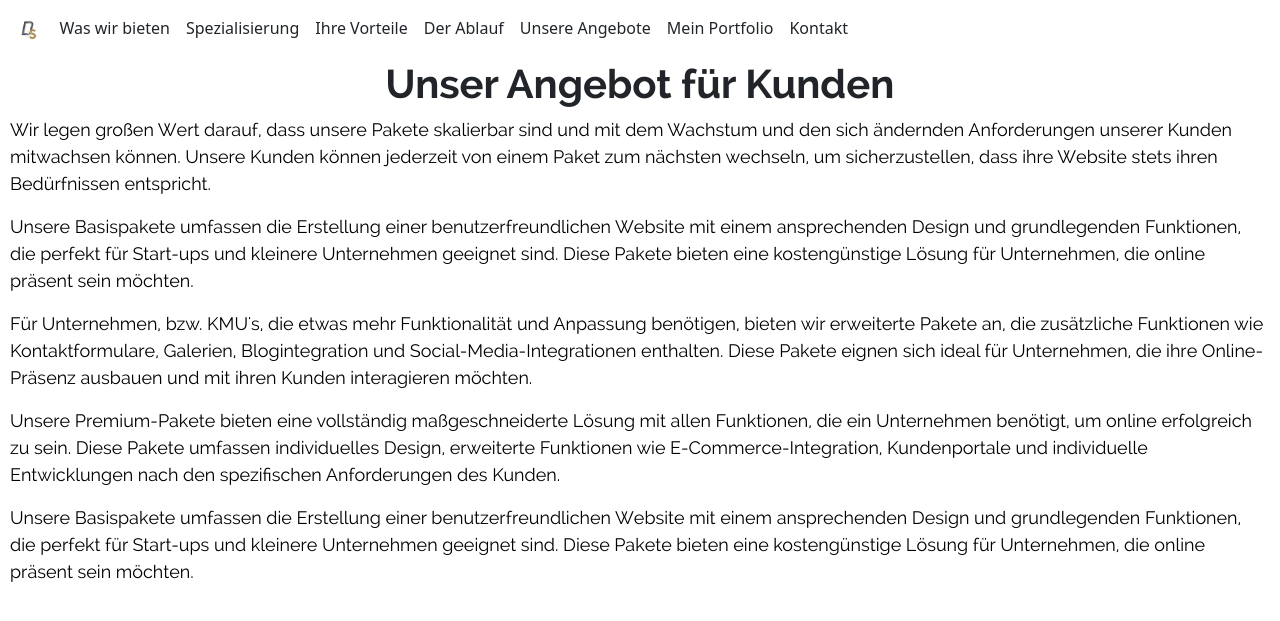
After one commit to stefan44atvie/webdesign.digitaleseele.at, a PHP site: page /angebote.php in a window 1280 px wide. The commit adds this page. Shown: the top 621 px of the page. Run offline with PHP 8.4, Linux system fonts and the light colour scheme.

Commit message:
some styling updates

```diff
--- /dev/null
+++ b/angebote.php
@@ -0,0 +1,108 @@
+<?php
+    // require "components/database/db_connect.php";
+
+
+?>
+
+<!DOCTYPE html>
+<html lang="de">
+<head>
+    <meta charset="UTF-8">
+    <meta name="viewport" content="width=device-width, initial-scale=1.0">
+    <!-- <link rel="stylesheet" href="components/css/styles.css"> -->
+    <link rel="stylesheet" href="components/css/webdesign_styles.css">
+    <link href="https://cdn.jsdelivr.net/npm/bootstrap@5.3.2/dist/css/bootstrap.min.css" rel="stylesheet" integrity="sha384-T3c6CoIi6uLrA9TneNEoa7RxnatzjcDSCmG1MXxSR1GAsXEV/Dwwykc2MPK8M2HN" crossorigin="anonymous">
+    <title>Webdesign Digitale Seele</title>
+</head>
+<body class="">
+<nav id="main-navbar" class="navbar navbar-expand-md fixed-top bg-white shadow-0">
+  <!-- Container wrapper -->
+  <div class="container-fluid">
+    <!-- Toggle button -->
+    <button data-mdb-collapse-init class="navbar-toggler" type="button" data-mdb-toggle="collapse"
+            data-mdb-target="#navbarSupportedContent" aria-controls="navbarSupportedContent" aria-expanded="false"
+            aria-label="Toggle navigation">
+      <i class="fas fa-bars"></i>
+    </button>
+
+    <!-- Collapsible wrapper -->
+    <div class="collapse navbar-collapse" id="navbarSupportedContent">
+    <ul class="navbar-nav me-auto mb-2 mb-lg-0">
+    <a class="navbar-brand me-1" href="index.php"><img src="components/media/logo/D&S_Logo_200x115.jpg" height="20px" alt="Logo" loading="lazy" /></a>
+        <li class="nav-item">
+            <a class="nav-link text-dark" href="weoffer.php">Was wir bieten</a>
+        </li>
+        <li class="nav-item">
+            <a class="nav-link text-dark" href="weoffer.php#offers">Spezialisierung</a>
+        </li>
+        <li class="nav-item">
+            <a class="nav-link text-dark" href="weoffer.php#vorteile">Ihre Vorteile</a>
+        </li>
+        <li class="nav-item">
+            <a class="nav-link text-dark" href="weoffer.php#ablauf">Der Ablauf</a>
+        </li>
+        <li class="nav-item">
+            <a class="nav-link text-dark" href="angebote.php">Unsere Angebote</a>
+        </li>
+        <li class="nav-item">
+            <a class="nav-link text-dark" href="https://webdesign.digitaleseele.at/portfolio">
+                Mein Portfolio
+            </a>
+        </li>
+        <li class="nav-item">
+            <a class="nav-link text-dark" href="contact.php">Kontakt</a>
+        </li>
+        </ul>
+    </div>
+    <!-- Collapsible wrapper -->
+
+  </div>
+  <!-- Container wrapper -->
+</nav>
+<!-- Navbar -->
+<section id = "UnsereAngebote">
+    <div class="angebote_titel">
+        <h1 class="ang_titel">Unser Angebot für Kunden</h1>
+    </div>
+    <div class="angebote_text">
+        <p class="ang_text">
+            Wir legen großen Wert darauf, dass unsere Pakete skalierbar sind und mit dem Wachstum und den sich ändernden Anforderungen unserer Kunden mitwachsen können. Unsere Kunden können jederzeit von einem Paket zum nächsten wechseln, um sicherzustellen, dass ihre Website stets ihren Bedürfnissen entspricht.
+        </p>
+    </div>
+    <div class="angebote_basis">
+        <div class="basisangebote"></div>
+        <div class="basisangebote_text">
+            <p class="ang_text">
+                Unsere Basispakete umfassen die Erstellung einer benutzerfreundlichen Website mit einem ansprechenden Design und grundlegenden Funktionen, die perfekt für Start-ups und kleinere Unternehmen geeignet sind. Diese Pakete bieten eine kostengünstige Lösung für Unternehmen, die online präsent sein möchten.
+            </p>
+        </div>
+    </div>
+    <div class="angebote_standard">
+        <div class="standardangebote"></div>
+        <div class="standardangebote_text">
+            <p class="ang_text">
+                Für Unternehmen, bzw. KMU's, die etwas mehr Funktionalität und Anpassung benötigen, bieten wir erweiterte Pakete an, die zusätzliche Funktionen wie Kontaktformulare, Galerien, Blogintegration und Social-Media-Integrationen enthalten. Diese Pakete eignen sich ideal für Unternehmen, die ihre Online-Präsenz ausbauen und mit ihren Kunden interagieren möchten.
+            </p>
+        </div>
+    </div>
+    <div class="angebote_premium">
+        <div class="premiumangebote"></div>
+        <div class="premiumangebote_text">
+            <p class="ang_text">
+                Unsere Premium-Pakete bieten eine vollständig maßgeschneiderte Lösung mit allen Funktionen, die ein Unternehmen benötigt, um online erfolgreich zu sein. Diese Pakete umfassen individuelles Design, erweiterte Funktionen wie E-Commerce-Integration, Kundenportale und individuelle Entwicklungen nach den spezifischen Anforderungen des Kunden.
+            </p>
+        </div>
+    </div>
+    <div class="angebote_addons">
+        <div class="addonangebote"></div>
+        <div class="addonangebote_text">
+            <p class="ang_text">
+                Unsere Basispakete umfassen die Erstellung einer benutzerfreundlichen Website mit einem ansprechenden Design und grundlegenden Funktionen, die perfekt für Start-ups und kleinere Unternehmen geeignet sind. Diese Pakete bieten eine kostengünstige Lösung für Unternehmen, die online präsent sein möchten.
+            </p>
+        </div>
+    </div>
+</section>
+<script src="https://cdn.jsdelivr.net/npm/bootstrap@5.3.2/dist/js/bootstrap.bundle.min.js" integrity="sha384-C6RzsynM9kWDrMNeT87bh95OGNyZPhcTNXj1NW7RuBCsyN/o0jlpcV8Qyq46cDfL" crossorigin="anonymous"></script>
+<!-- <script src="components/scripts/projectfile_state.js"></script> -->
+</body>
+</html>
--- a/components/css/webdesign_styles.css
+++ b/components/css/webdesign_styles.css
@@ -1251,4 +1251,41 @@ img#bild2 {
 #testrows #right1 {
   grid-column: 2/span 1;
   background-color: red;
+}
+
+.ang_titel {
+  font-family: RalewayBold;
+  padding-top: 60px;
+  text-align: center;
+}
+
+.angebote_text {
+  padding-left: 10px;
+  padding-right: 10px;
+}
+
+.ang_text {
+  font-family: Raleway;
+  font-size: large;
+  color: black;
+}
+
+.basisangebote_text {
+  padding-left: 10px;
+  padding-right: 10px;
+}
+
+.standardangebote_text {
+  padding-left: 10px;
+  padding-right: 10px;
+}
+
+.premiumangebote_text {
+  padding-left: 10px;
+  padding-right: 10px;
+}
+
+.addonangebote_text {
+  padding-left: 10px;
+  padding-right: 10px;
 }/*# sourceMappingURL=webdesign_styles.css.map */
--- a/components/css/webdesign_styles.scss
+++ b/components/css/webdesign_styles.scss
@@ -1577,3 +1577,34 @@ img#bild {
 		background-color: red;
 	}
 }
+
+.ang_titel{
+	font-family:$titlebold;
+	padding-top:60px;
+	text-align:center;
+}
+.angebote_text{
+	padding-left:10px;
+	padding-right:10px;
+}
+.ang_text{
+	font-family:$standardtext;
+	font-size:large;
+	color:black;
+}
+.basisangebote_text{
+	padding-left:10px;
+	padding-right:10px;
+}
+.standardangebote_text{
+	padding-left:10px;
+	padding-right:10px;
+}
+.premiumangebote_text{
+	padding-left:10px;
+	padding-right:10px;
+}
+.addonangebote_text{
+	padding-left:10px;
+	padding-right:10px;
+}
```
Also changed, not shown: components/database/db_connect Kopie.php (added, +16 -0 lines), components/database/db_connect.php (added, +16 -0 lines), contact.php (+5 -3 lines), index.php (+8 -4 lines), weoffer.php (+5 -4 lines), 1 other file.
